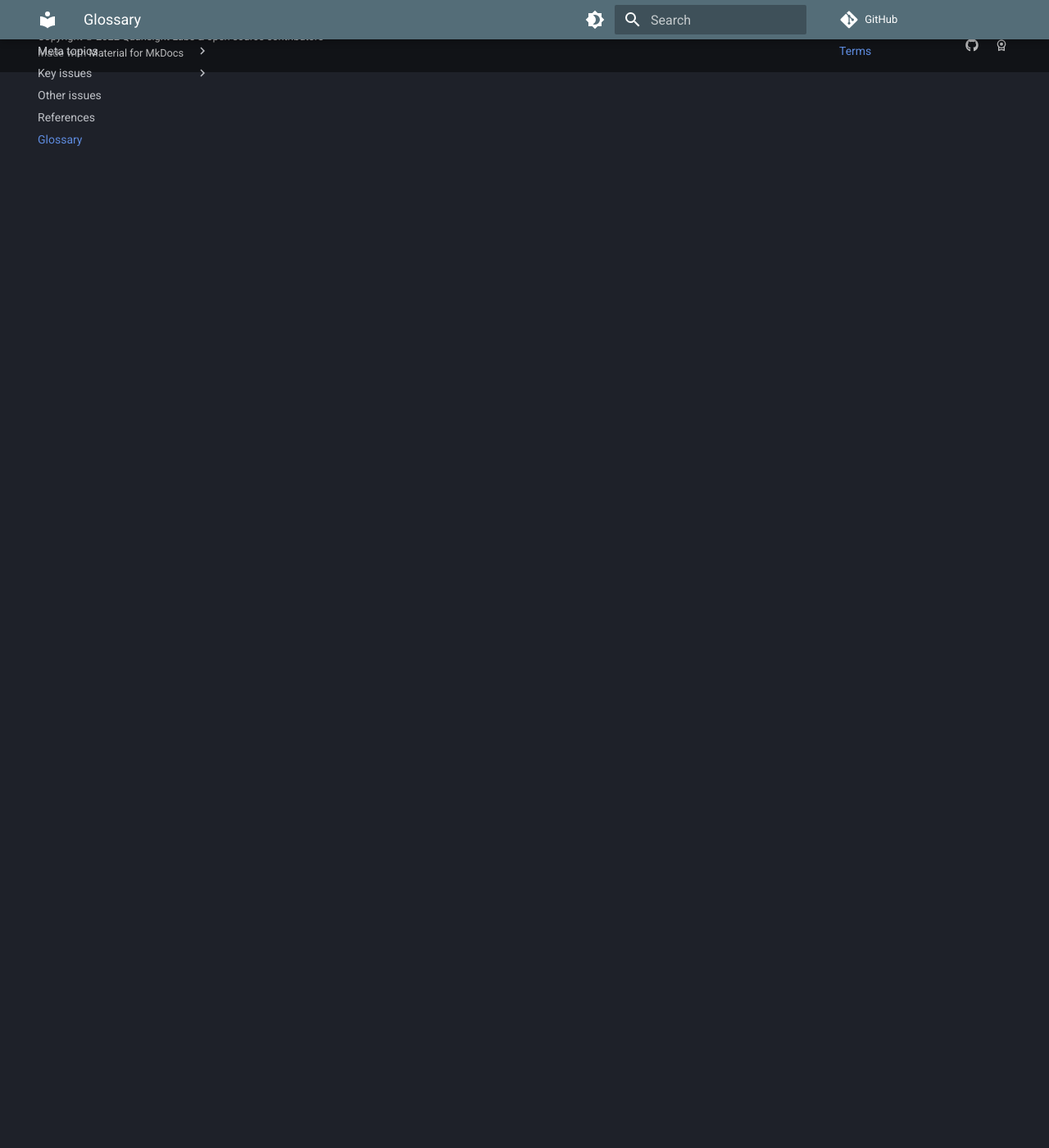
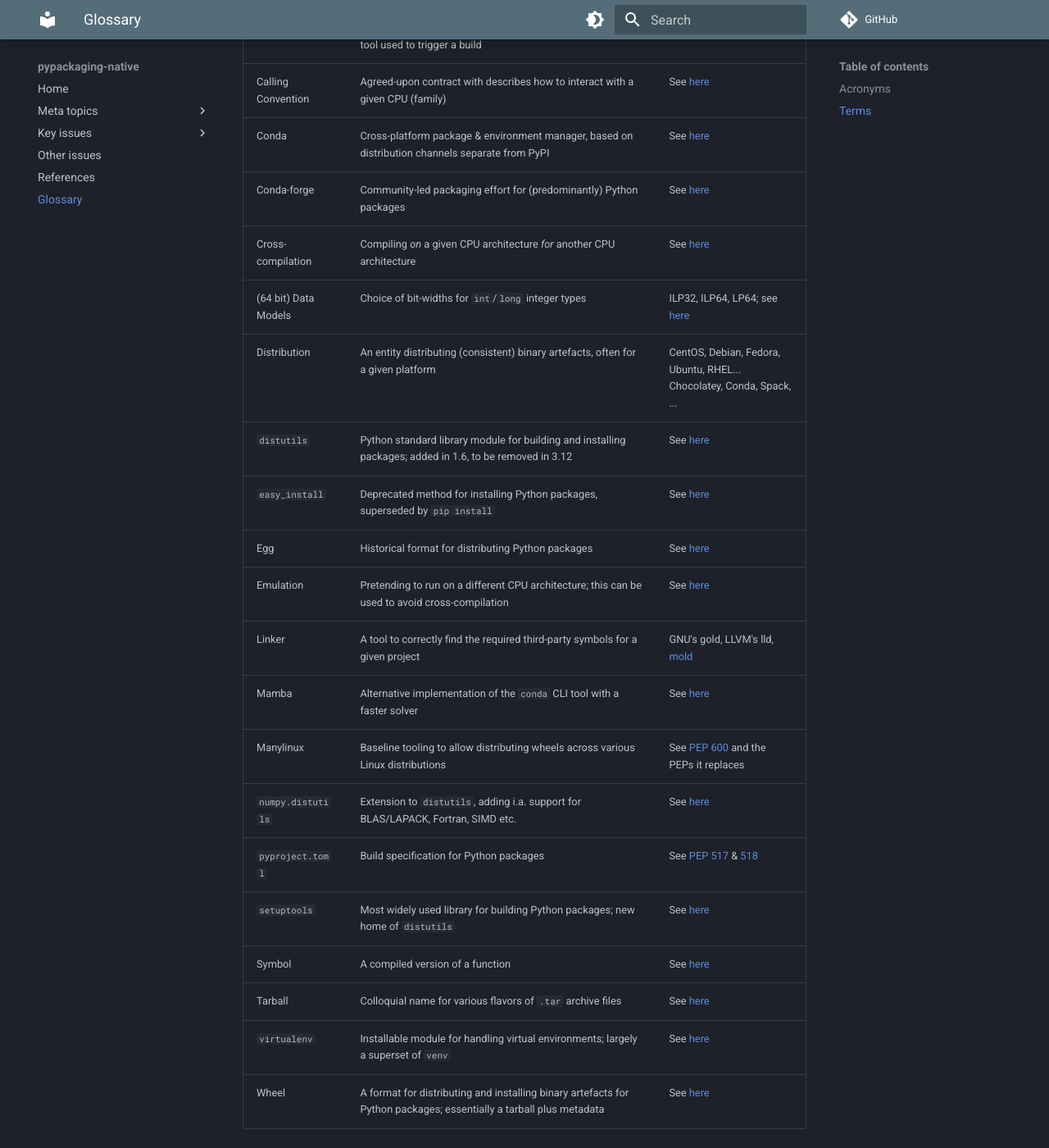
Before and after one commit to pypackaging-native/pypackaging-native, an MkDocs documentation site: the page built from docs/glossary.md, in a window 1280 px wide and 1400 px high, scrolled down 3412 px. Shown: the whole window at 82% size. Built offline with MkDocs 1.6.1 and Material for MkDocs 9.7.7, drawn with Linux system fonts in a browser that asks for light colours; comment, search, counter and statistics services are not loaded; before the commit the page ends 3500 px from its top, so only the background shows below that; some of the changed text lies outside the part shown.

Commit message:
add some common terms of art from Python packaging to glossary

```diff
--- a/docs/glossary.md
+++ b/docs/glossary.md
@@ -13,6 +13,7 @@
 | CI | Continuous Integration | Testing all changes made to a given software, resp. the infrastructure that makes this possible |
 | CPU | Central Processing Unit | Main circuitry for executing machine instructions on a computer; contrast GPU |
 | CUDA | Compute Unified Device Architecture | Parallel Computing Framework for nVidia GPUs |
+| DRY | Don't Repeat Yourself | Principle in software development aimed at reducing repetition |
 | GCC | GNU Compiler Collection | Main compiler family (for C / C++ / Fortran etc.) on linux |
 | GNU | GNU's Not Unix | Collection of free software packages under GPL License |
 | GPL | (GNU) General Public License | Foundational "copyleft" license of the free software movement |
@@ -32,7 +33,9 @@
 | MSVC | Microsoft Visual C++ | Main compiler on windows |
 | NEP | Numpy Enhancement Proposal | See [here](https://numpy.org/neps/) |
 | OpenMP | Open Multi Processing | Multi-platform API for enabling multi-processing in C/C++/Fortran |
+| OS | Operating System | E.g. Linux, MacOS, Windows |
 | PEP | Python Enhancement Proposal | See [here](https://peps.python.org/pep-0000/) |
+| `pip` | Pip Installs Packages | Default installer for Python packages, distributed with CPython itself | See [here](https://pip.pypa.io/en/stable/) |
 | PGO | Profile-Guided Optimization | See [here](./background/compilation_concepts.md)|
 | PSF | Python Software Foundation | See [here](https://www.python.org/psf-landing/) |
 | PyPA | Python Packaging Authorithy | Group which maintains core set of projects in Python packaging |
@@ -41,9 +44,14 @@
 | QEMU | Quick EMUlator | Predominant emulation framework on linux |
 | RHEL | Redhat Enterprise Linux | Commercial distribution with some of the longest-running support timelines |
 | ROCm | Radeon Open Compute | Software stack for AMD GPUs; comparable to CUDA |
+| `sdist` | Source DISTribution | An archive of a Python project that should include everything to build a wheel | See [here](https://setuptools.pypa.io/en/latest/deprecated/distutils/sourcedist.html) |
 | SIMD | Single Instruction, Multiple Data | CPU-specific instructions that can process more data in a single instruction |
+| SIG | Special Interest Group | E.g. Distutils-SIG (now replaced by [discourse](https://discuss.python.org/c/packaging/14)) |
 | SSE | Streaming SIMD Extensions | Various extensions to the x86 instruction set (SSE, SSE2, SSE3, SSSE3, SSE4) for SIMD |
+| TOML | Tom's Obvious Minimal Language | Configuration language chosen for `pyproject.toml`, `cargo` etc., see [here](https://toml.io) |
 | UCRT | Universal C Runtime | Windows equivalent to glibc/musl |
+| VCS | Version Control System | Tool to keep track of changes in source code, e.g. `git` |
+| `venv` | Virtual ENVironments | Python standard library module for creating environments; distinct from `virtualenv` | See [here](https://docs.python.org/3/library/venv.html) |
 
 ## Terms
 
@@ -51,10 +59,25 @@
 |---|---|---|
 | ABI Break | Failing to maintain the ABI | See [here](./background/compilation_concepts.md) |
 | Binary Compatibility | Succeeding to maintain the ABI (e.g. across versions / upgrades) | See [here](./background/compilation_concepts.md)|
+| Build Backend | Specifically in the context of `pyproject.toml` builds, the tool responsible for building a Python package | `setuptools`, `flit`, `hatch`, ... |
+| Build Frontend | Specifically in the context of `pyproject.toml` builds, the tool used to trigger a build | Predominantly `pip` |
 | Calling Convention | Agreed-upon contract with describes how to interact with a given CPU (family) | See [here](https://en.wikipedia.org/wiki/Calling_convention) |
+| Conda | Cross-platform package & environment manager, based on distribution channels separate from PyPI | See [here](https://docs.conda.io/) |
+| Conda-forge | Community-led packaging effort for (predominantly) Python packages | See [here](https://conda-forge.org/) |
 | Cross-compilation | Compiling _on_ a given CPU architecture _for_  another CPU architecture | See [here](./background/compilation_concepts.md) |
 | (64 bit) Data Models | Choice of bit-widths for `int`/`long` integer types | ILP32, ILP64, LP64; see [here](https://en.wikipedia.org/wiki/64-bit_computing#64-bit_data_models) |
 | Distribution | An entity distributing (consistent) binary artefacts, often for a given platform | CentOS, Debian, Fedora, Ubuntu, RHEL...</br>Chocolatey, Conda, Spack, ... |
+| `distutils` | Python standard library module for building and installing packages; added in 1.6, to be removed in 3.12 | See [here](https://docs.python.org/3/library/distutils.html) |
+| `easy_install` | Deprecated method for installing Python packages, superseded by `pip install` | See [here](https://setuptools.pypa.io/en/latest/deprecated/easy_install.html) |
+| Egg | Historical format for distributing Python packages | See [here](https://setuptools.pypa.io/en/latest/deprecated/python_eggs.html) |
 | Emulation | Pretending to run on a different CPU architecture; this can be used to avoid cross-compilation | See [here](https://en.wikipedia.org/wiki/Emulator) |
 | Linker | A tool to correctly find the required third-party symbols for a given project | GNU's gold, LLVM's lld, [mold](https://github.com/rui314/mold) |
+| Mamba | Alternative implementation of the `conda` CLI tool with a faster solver | See [here](https://mamba.readthedocs.io/en/latest/) |
+| Manylinux | Baseline tooling to allow distributing wheels across various Linux distributions | See [PEP 600](https://peps.python.org/pep-0600/) and the PEPs it replaces |
+| `numpy.distutils` | Extension to `distutils`, adding i.a. support for BLAS/LAPACK, Fortran, SIMD etc. | See [here](https://numpy.org/doc/stable/reference/distutils.html) |
+| `pyproject.toml` | Build specification for Python packages | See [PEP 517](https://peps.python.org/pep-0517) & [518](https://peps.python.org/pep-0518) |
+| `setuptools` | Most widely used library for building Python packages; new home of `distutils` | See [here](https://setuptools.pypa.io/en/latest/) |
 | Symbol | A compiled version of a function | See [here](./background/compilation_concepts.md) |
+| Tarball | Colloquial name for various flavors of `.tar` archive files | See [here](https://en.wikipedia.org/wiki/Tar_(computing)) |
+| `virtualenv` | Installable module for handling virtual environments; largely a superset of `venv` | See [here](https://virtualenv.pypa.io/en/latest/) |
+| Wheel | A format for distributing and installing binary artefacts for Python packages; essentially a tarball plus metadata | See [here](https://wheel.readthedocs.io/en/latest/) |
```
